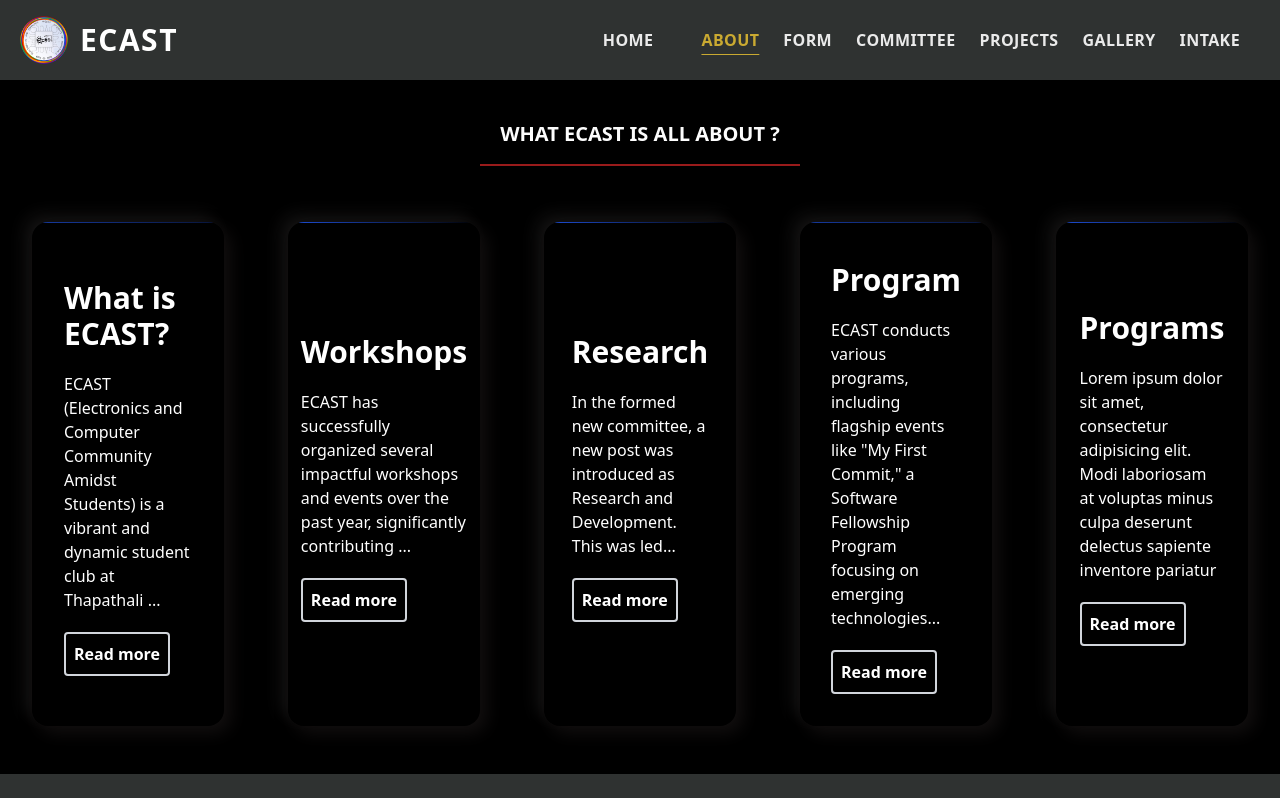
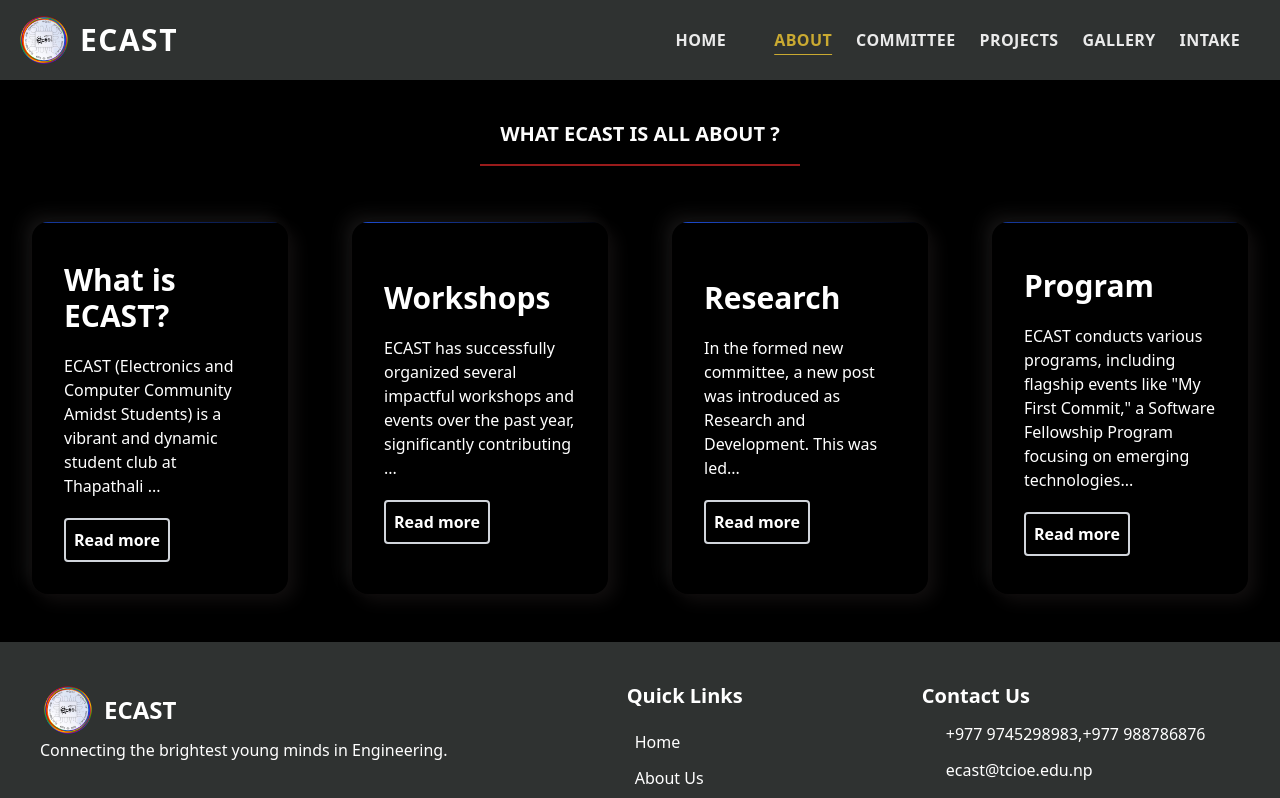
Before and after one commit to ecastthapathali/ecastthapathali.github.io, a React (Vite) app: page /about in a window 1280 px wide. Shown: the top 798 px of the page. Built offline with nearby package versions, Linux system fonts and the light colour scheme; some icons are missing.

Commit message:
Extra Program Page Removed and Extra Form Tab is Remove

```diff
--- a/src/components/About.tsx
+++ b/src/components/About.tsx
@@ -85,22 +85,6 @@
 
 
 
-
-        <div className="card text-white mr-8 ml-8 mt-10 pt-10 relative flex items-center justify-center p-8 overflow-hidden flex-basis-30 sm:w-96 shadow-outline-red rounded-2xl w-auto shadow-custom">
-          <div className="content flex flex-col items-start gap-5">
-            <p className="heading font-bold text-3xl">Programs</p>
-            <p className="para leading-normal">
-              Lorem ipsum dolor sit amet, consectetur adipisicing elit. Modi
-              laboriosam at voluptas minus culpa deserunt delectus sapiente
-              inventore pariatur
-            </p>
-            <button className="btn text-white no-underline p-2 font-semibold cursor-pointer rounded border-2 border-gray-300 outline-none transition-all hover:bg-crimson hover:border-transparent">
-              Read more
-            </button>
-          </div>
-          <div className="card-before absolute left-0 top-0 w-full h-px bg-gradient-to-r from-blue-700 to-crimson-700 z-10" />
-        </div>
-
       </section>
     </>
   );
--- a/src/components/NavBar.tsx
+++ b/src/components/NavBar.tsx
@@ -28,7 +28,6 @@
         <div className="hidden mx-4  sm:flex items-center gap-2">
 
           <Navlink to="/about">About</Navlink>
-          <Navlink to="/form"> Form</Navlink>
           <Navlink to="/committee">Committee</Navlink>
           <Navlink to="/projects">Projects</Navlink>
           <Navlink to="/gallery">Gallery</Navlink>
```
